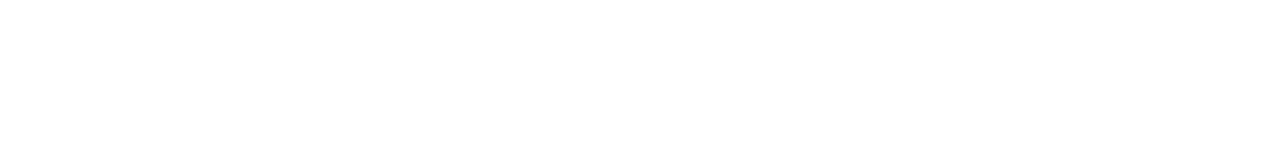
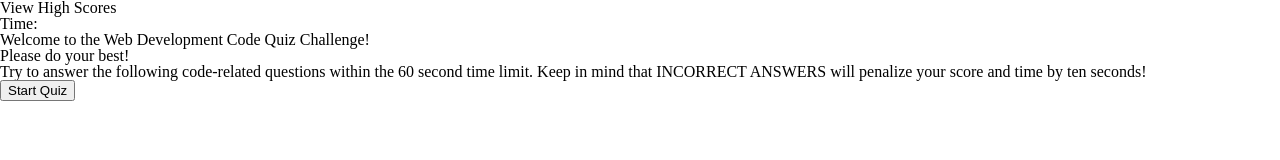
Before and after one commit to douglasmarsalis/mod-4-web-dev-code-quiz, a plain HTML site: page index.html in a window 1280 px wide. Drawn offline with Linux system fonts and the light colour scheme.

Commit message:
Added nav and main section.

```diff
--- a/index.html
+++ b/index.html
@@ -9,6 +9,24 @@
     <title>Web Development Code Quiz</title>
 </head>
 <body>
+<!--Section containing the High Scores and Timer-->
+    <nav id="score-time">
+        <h3 class="scores">View High Scores</h3>
+        <h3 class="timer">Time: </h3>
+    </nav>
+
+<!--Main section containing Greeting and Starter Button-->
+    <main>
+        <section id="greeting">
+            <h1 class="title">Welcome to the Web Development Code Quiz Challenge!</h1>
+            <h2 class="cheer">Please do your best!</h2>
+            <p class="description">Try to answer the following code-related questions within the 60 second
+               time limit. Keep in mind that <span>INCORRECT ANSWERS</span> will penalize
+               your score and time by ten seconds!
+            </p>
+            <button class="btn-start">Start Quiz</button>
+        </section>
+    </main>
 
     <script src="./assets/JavaScript/script.js"></script>
 </body>
```
